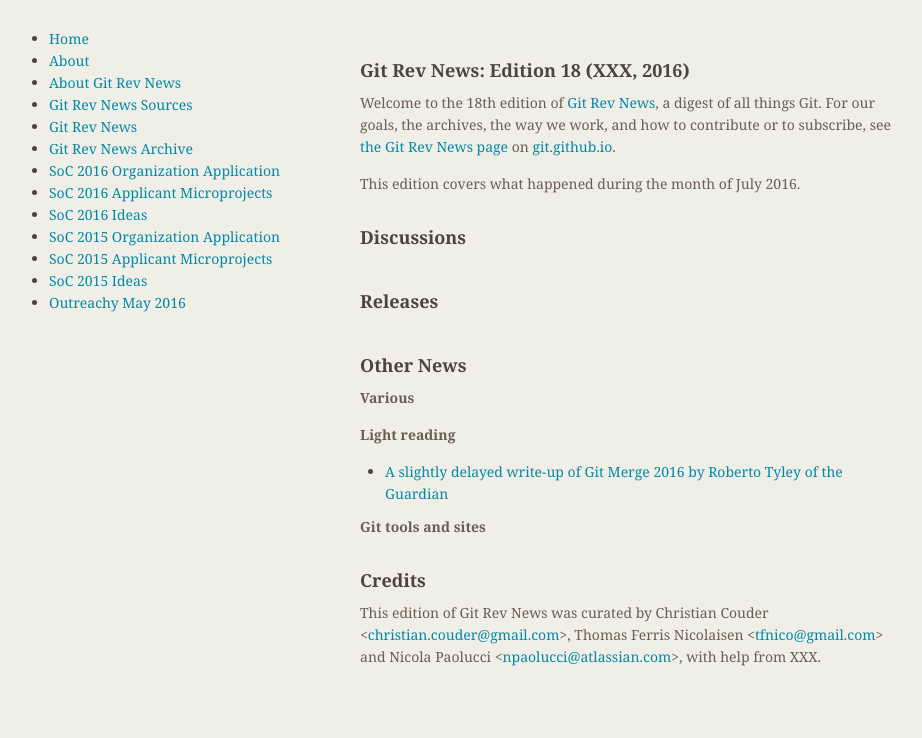
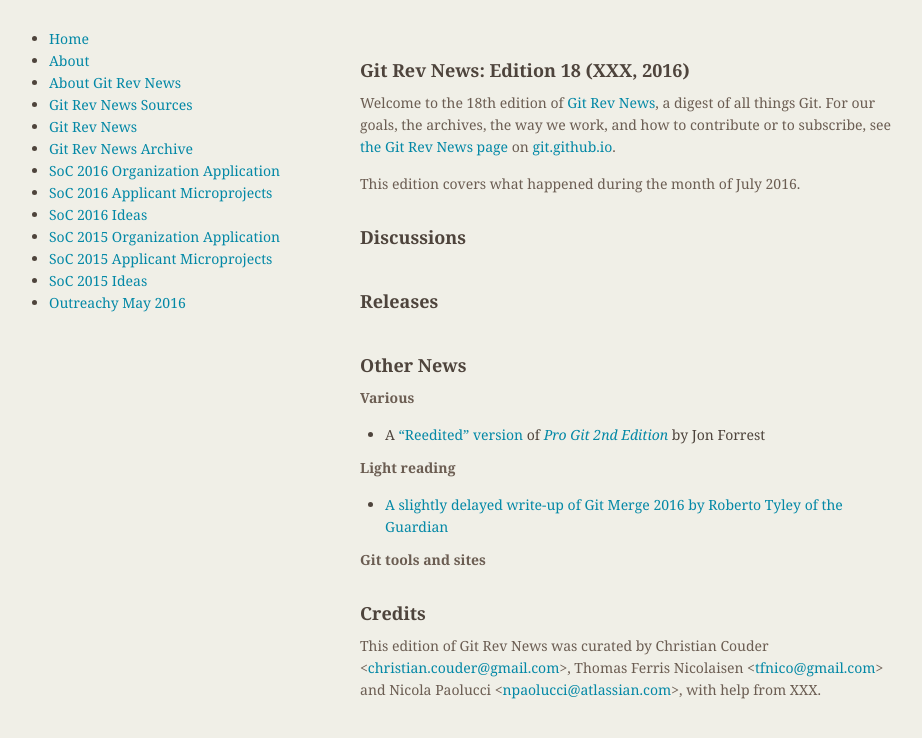
Before and after one commit to git/git.github.io, a Jekyll site: the page built from rev_news/drafts/edition-18.md, in a window 1280 px wide. Shown: the top 738 px of the page, without its empty margins (174-1096 px from the left). Built offline with Jekyll 4.4.1, drawn with Linux system fonts in a browser that asks for light colours.

Commit message:
Mention the 'reedited' version of Pro Git (2nd ed)
Signed-off-by: Johannes Schindelin <johannes.schindelin@gmx.de>

```diff
--- a/rev_news/drafts/edition-18.md
+++ b/rev_news/drafts/edition-18.md
@@ -36,6 +36,7 @@
 
 __Various__
 
+* A ["Reedited" version](https://github.com/nobozo/progit2) of [*Pro Git 2nd Edition*](https://github.com/progit/progit2) by Jon Forrest
 
 __Light reading__
 
```
